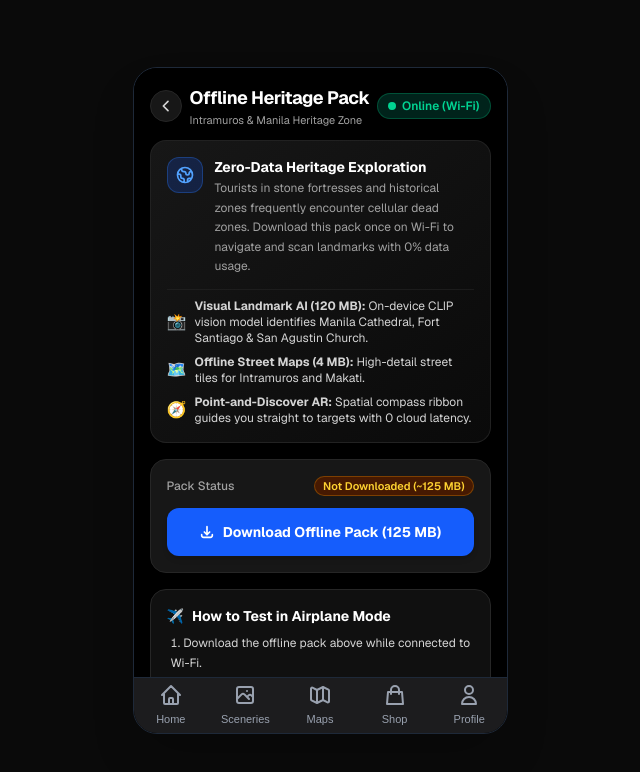
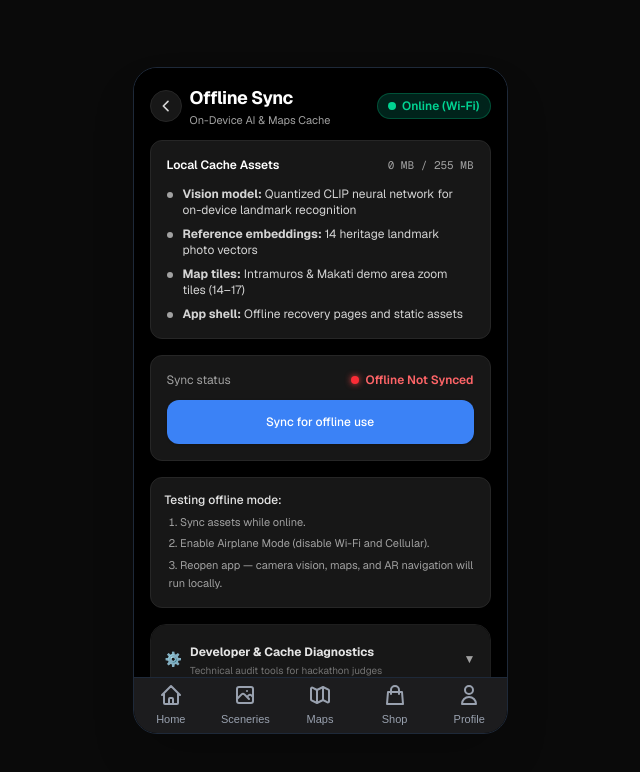
Before and after one commit to knet-the-traveller/ARWay, a Next.js app: page /offline-setup in a window 1280 px wide. Shown: the top 772 px of the page, without its empty margins (320-960 px from the left). Built offline with nearby package versions, Linux system fonts and the light colour scheme.

Commit message:
refactor(ui): update to production offline sync styling and Offline Not Sync badge

```diff
--- a/src/app/offline-setup/page.tsx
+++ b/src/app/offline-setup/page.tsx
@@ -209,8 +209,8 @@ export default function OfflineSetupPage() {
               </svg>
             </Link>
             <div>
-              <h1 className="text-lg font-bold text-white tracking-tight">Offline Heritage Pack</h1>
-              <p className="text-[11px] text-neutral-400">Intramuros & Manila Heritage Zone</p>
+              <h1 className="text-lg font-bold text-white tracking-tight">Offline Sync</h1>
+              <p className="text-[11px] text-neutral-400">On-Device AI & Maps Cache</p>
             </div>
           </div>
           <div suppressHydrationWarning className={`px-2.5 py-1 rounded-full text-xs font-semibold flex items-center gap-1.5 ${(mounted ? isOnline : true) ? "bg-emerald-950/80 text-emerald-400 border border-emerald-500/30" : "bg-sky-950/80 text-sky-400 border border-sky-500/30"
@@ -220,132 +220,116 @@ export default function OfflineSetupPage() {
           </div>
         </div>
 
-        {/* VALUE PROPOSITION HERO CARD */}
-        <section className="bg-gradient-to-br from-neutral-900 to-neutral-950 border border-neutral-800/80 rounded-2xl p-4 mb-4 shadow-lg">
-          <div className="flex items-start gap-3 mb-3">
-            <div className="w-9 h-9 rounded-xl bg-blue-600/20 border border-blue-500/30 flex items-center justify-center shrink-0 text-blue-400">
-              <svg className="w-5 h-5" fill="none" stroke="currentColor" viewBox="0 0 24 24" strokeWidth="2">
-                <path strokeLinecap="round" strokeLinejoin="round" d="M3.055 11H5a2 2 0 012 2v1a2 2 0 002 2 2 2 0 012 2v2.945M8 3.935V5.5A2.5 2.5 0 0010.5 8h.5a2 2 0 012 2 2 2 0 104 0 2 2 0 012-2h1.064M15 20.488V18a2 2 0 012-2h3.064M21 12a9 9 0 11-18 0 9 9 0 0118 0z" />
-              </svg>
-            </div>
-            <div>
-              <h2 className="text-sm font-bold text-white">Zero-Data Heritage Exploration</h2>
-              <p className="text-xs text-neutral-400 mt-0.5 leading-relaxed">
-                Tourists in stone fortresses and historical zones frequently encounter cellular dead zones. Download this pack once on Wi-Fi to navigate and scan landmarks with 0% data usage.
-              </p>
-            </div>
-          </div>
-
-          <div className="space-y-2 pt-2 border-t border-neutral-800/60 text-xs">
-            <div className="flex items-center gap-2 text-neutral-300">
-              <span className="text-base shrink-0">📸</span>
-              <span><strong>Visual Landmark AI (120 MB):</strong> On-device CLIP vision model identifies Manila Cathedral, Fort Santiago & San Agustin Church.</span>
-            </div>
-            <div className="flex items-center gap-2 text-neutral-300">
-              <span className="text-base shrink-0">🗺️</span>
-              <span><strong>Offline Street Maps (4 MB):</strong> High-detail street tiles for Intramuros and Makati.</span>
-            </div>
-            <div className="flex items-center gap-2 text-neutral-300">
-              <span className="text-base shrink-0">🧭</span>
-              <span><strong>Point-and-Discover AR:</strong> Spatial compass ribbon guides you straight to targets with 0 cloud latency.</span>
-            </div>
-          </div>
-        </section>
-
-        {/* PRIMARY DOWNLOAD / STATUS CARD */}
-        <section className="bg-neutral-900 border border-neutral-800 rounded-2xl p-4 mb-4 space-y-3">
-          <div className="flex justify-between items-center text-xs">
-            <span className="text-neutral-400 font-medium">Pack Status</span>
-            <span suppressHydrationWarning className={`font-semibold px-2 py-0.5 rounded-full text-[11px] ${
-              isPackInstalled
-                ? "bg-emerald-950 text-emerald-400 border border-emerald-500/30"
-                : "bg-amber-950 text-amber-300 border border-amber-500/30"
-            }`}>
-              {isPackInstalled ? "Installed & Ready" : "Not Downloaded (~125 MB)"}
+        {/* ASSETS SUMMARY CARD */}
+        <section className="bg-neutral-900 border border-neutral-800 rounded-xl p-4 mb-4">
+          <div className="flex justify-between items-center mb-3">
+            <h2 className="text-xs font-semibold text-white">Local Cache Assets</h2>
+            <span suppressHydrationWarning className="text-[11px] font-mono text-neutral-400">
+              {storageInfo.usedMb} MB / {storageInfo.quotaMb || 10240} MB
             </span>
           </div>
 
-          {/* Download Button */}
+          <ul className="space-y-2 text-xs text-neutral-300">
+            <li className="flex items-start gap-2.5">
+              <span className="w-1.5 h-1.5 rounded-full bg-neutral-400 mt-1.5 shrink-0" />
+              <span><strong>Vision model:</strong> Quantized CLIP neural network for on-device landmark recognition</span>
+            </li>
+            <li className="flex items-start gap-2.5">
+              <span className="w-1.5 h-1.5 rounded-full bg-neutral-400 mt-1.5 shrink-0" />
+              <span><strong>Reference embeddings:</strong> 14 heritage landmark photo vectors</span>
+            </li>
+            <li className="flex items-start gap-2.5">
+              <span className="w-1.5 h-1.5 rounded-full bg-neutral-400 mt-1.5 shrink-0" />
+              <span><strong>Map tiles:</strong> Intramuros & Makati demo area zoom tiles (14–17)</span>
+            </li>
+            <li className="flex items-start gap-2.5">
+              <span className="w-1.5 h-1.5 rounded-full bg-neutral-400 mt-1.5 shrink-0" />
+              <span><strong>App shell:</strong> Offline recovery pages and static assets</span>
+            </li>
+          </ul>
+        </section>
+
+        {/* SYNC ACTION CARD */}
+        <section className="bg-neutral-900 border border-neutral-800 rounded-xl p-4 mb-4 space-y-3">
+          <div className="flex justify-between items-center text-xs">
+            <span className="text-neutral-400">Sync status</span>
+            <span suppressHydrationWarning className={`font-semibold flex items-center gap-1.5 text-xs ${
+              isPackInstalled ? "text-emerald-400" : "text-red-400"
+            }`}>
+              <span className={`w-2 h-2 rounded-full ${isPackInstalled ? "bg-emerald-400 shadow-[0_0_6px_#10b981]" : "bg-red-500 shadow-[0_0_6px_#ef4444]"}`} />
+              <span>{isPackInstalled ? "Offline Synced" : "Offline Not Synced"}</span>
+            </span>
+          </div>
+
+          {/* Sync Button */}
           <button
             onClick={handlePrepare}
             disabled={!(mounted ? isOnline : true) || isPreparing}
-            className={`w-full h-12 rounded-xl font-bold text-sm transition-all flex items-center justify-center gap-2 shadow-md ${
+            className={`w-full h-11 rounded-xl font-medium text-xs transition-all flex items-center justify-center gap-2 shadow-sm ${
               !(mounted ? isOnline : true)
                 ? "bg-neutral-800 text-neutral-500 cursor-not-allowed"
                 : isPreparing
-                  ? "bg-blue-600/60 text-white cursor-wait animate-pulse"
+                  ? "bg-blue-600/60 text-white cursor-wait"
                   : isPackInstalled
-                    ? "bg-neutral-800 hover:bg-neutral-700 text-white border border-neutral-700 active:scale-[0.98]"
-                    : "bg-blue-600 hover:bg-blue-500 text-white active:scale-[0.98]"
+                    ? "bg-neutral-800 hover:bg-neutral-750 text-neutral-200 border border-neutral-700 active:bg-neutral-700"
+                    : "bg-[#3b82f6] hover:bg-blue-600 text-white active:bg-blue-700"
             }`}
           >
             {isPreparing ? (
               <>
-                <svg className="w-4 h-4 animate-spin text-white" fill="none" viewBox="0 0 24 24">
+                <svg className="w-3.5 h-3.5 animate-spin" fill="none" viewBox="0 0 24 24">
                   <circle className="opacity-25" cx="12" cy="12" r="10" stroke="currentColor" strokeWidth="4" />
                   <path className="opacity-75" fill="currentColor" d="M4 12a8 8 0 018-8v8H4z" />
                 </svg>
-                <span>Downloading Heritage Pack...</span>
+                <span>Syncing offline data...</span>
               </>
             ) : isPackInstalled ? (
-              <>
-                <span>🔄</span>
-                <span>Update / Re-download Heritage Pack</span>
-              </>
+              <span>Re-sync offline data</span>
             ) : (
-              <>
-                <svg className="w-4 h-4 text-white" fill="none" stroke="currentColor" viewBox="0 0 24 24" strokeWidth="2.5">
-                  <path strokeLinecap="round" strokeLinejoin="round" d="M4 16v1a3 3 0 003 3h10a3 3 0 003-3v-1m-4-4l-4 4m0 0l-4-4m4 4V4" />
-                </svg>
-                <span>Download Offline Pack (125 MB)</span>
-              </>
+              <span>Sync for offline use</span>
             )}
           </button>
 
           {mounted && !isOnline && (
             <p className="text-amber-400 text-xs text-center font-medium">
-              Connect to Wi-Fi once to download or update the offline pack.
+              Connect to Wi-Fi to sync offline assets.
             </p>
           )}
 
-          {/* PROGRESS ROWS (VISIBLE DURING/AFTER DOWNLOAD) */}
+          {/* PROGRESS ROWS (VISIBLE DURING/AFTER SYNC) */}
           {(isPreparing || prepSummary) && (
-            <div className="bg-neutral-950/80 border border-neutral-800 rounded-xl p-3 space-y-2.5 text-xs mt-3">
-              {/* Step 1: Pages */}
+            <div className="bg-neutral-950 border border-neutral-800 rounded-lg p-3 space-y-2 text-xs mt-3">
               <div>
-                <div className="flex justify-between text-neutral-300 font-medium mb-1">
-                  <span>1. App Shell & Screens</span>
-                  <span>{step1Progress.count} / {step1Progress.total}</span>
+                <div className="flex justify-between text-neutral-300 mb-0.5">
+                  <span>App shell</span>
+                  <span className="font-mono text-neutral-400">{step1Progress.count}/{step1Progress.total}</span>
                 </div>
                 <p className="text-neutral-500 text-[11px] truncate">{step1Progress.label}</p>
                 {step1Progress.err && <p className="text-red-400 text-[11px]">{step1Progress.err}</p>}
               </div>
 
-              {/* Step 2: Images */}
               <div>
-                <div className="flex justify-between text-neutral-300 font-medium mb-1">
-                  <span>2. Heritage Reference Photos</span>
-                  <span>{step2Progress.count} photos</span>
+                <div className="flex justify-between text-neutral-300 mb-0.5">
+                  <span>Reference photos</span>
+                  <span className="font-mono text-neutral-400">{step2Progress.count}</span>
                 </div>
                 <p className="text-neutral-500 text-[11px] truncate">{step2Progress.label}</p>
                 {step2Progress.err && <p className="text-red-400 text-[11px]">{step2Progress.err}</p>}
               </div>
 
-              {/* Step 3: AI Model */}
               <div>
-                <div className="flex justify-between text-neutral-300 font-medium mb-1">
-                  <span>3. On-Device Vision Model</span>
-                  <span>{step3Progress.done ? "Ready" : "..."}</span>
+                <div className="flex justify-between text-neutral-300 mb-0.5">
+                  <span>Vision model</span>
+                  <span className="font-mono text-neutral-400">{step3Progress.done ? "Ready" : "..."}</span>
                 </div>
                 <p className="text-neutral-500 text-[11px] truncate">{step3Progress.label}</p>
                 {step3Progress.err && <p className="text-red-400 text-[11px]">{step3Progress.err}</p>}
               </div>
 
-              {/* Step 4: Map Tiles */}
               <div>
-                <div className="flex justify-between text-neutral-300 font-medium mb-1">
-                  <span>4. Offline Street Map Tiles</span>
-                  <span>{step4Progress.count} tiles</span>
+                <div className="flex justify-between text-neutral-300 mb-0.5">
+                  <span>Map tiles</span>
+                  <span className="font-mono text-neutral-400">{step4Progress.count}</span>
                 </div>
                 <p className="text-neutral-500 text-[11px] truncate">{step4Progress.label}</p>
                 {step4Progress.err && <p className="text-red-400 text-[11px]">{step4Progress.err}</p>}
@@ -354,23 +338,19 @@ export default function OfflineSetupPage() {
           )}
 
           {prepSummary && (
-            <div className="p-2.5 bg-emerald-950/50 border border-emerald-500/30 text-emerald-300 text-xs rounded-xl flex items-center gap-2">
-              <span className="text-base">✅</span>
-              <span>{prepSummary}</span>
+            <div className="p-2.5 bg-emerald-950/40 border border-emerald-500/30 text-emerald-300 text-xs rounded-lg">
+              {prepSummary}
             </div>
           )}
         </section>
 
-        {/* AIRPLANE MODE INSTRUCTIONS FOR TOURISTS & JUDGES */}
-        <section className="bg-neutral-900/70 border border-neutral-800 rounded-2xl p-4 mb-4 text-xs space-y-2">
-          <div className="flex items-center gap-2 font-bold text-white text-sm">
-            <span>✈️</span>
-            <span>How to Test in Airplane Mode</span>
-          </div>
-          <ol className="list-decimal list-inside space-y-1 text-neutral-300 leading-relaxed pl-1">
-            <li>Download the offline pack above while connected to Wi-Fi.</li>
-            <li>Turn <strong>Airplane Mode ON</strong> (turn Wi-Fi and Cellular data off).</li>
-            <li>Force close and reopen the app — the map, camera scanner, and AR navigation run 100% locally.</li>
+        {/* AIRPLANE MODE INSTRUCTIONS */}
+        <section className="bg-neutral-900 border border-neutral-800 rounded-xl p-3.5 mb-4 text-xs space-y-1.5">
+          <div className="font-medium text-neutral-200">Testing offline mode:</div>
+          <ol className="list-decimal list-inside space-y-1 text-neutral-400 leading-relaxed pl-1 text-[11px]">
+            <li>Sync assets while online.</li>
+            <li>Enable Airplane Mode (disable Wi-Fi and Cellular).</li>
+            <li>Reopen app — camera vision, maps, and AR navigation will run locally.</li>
           </ol>
         </section>
 
--- a/src/components/LandmarkScanner.tsx
+++ b/src/components/LandmarkScanner.tsx
@@ -246,39 +246,39 @@ export default function LandmarkScanner({ video, arActive }: LandmarkScannerProp
 
         {/* Left Column */}
         <div className="flex flex-col gap-2 items-start max-w-[65%]">
-          {/* Offline Status / Download Pack Button */}
+          {/* Offline Sync Status Badge */}
           <Link
             href="/offline-setup"
             className={`pointer-events-auto backdrop-blur-md rounded-full px-3 py-1.5 flex items-center shadow-md border transition-all active:scale-95 ${
               !isOfflineReady
-                ? "bg-neutral-900/95 border-amber-500/60 text-amber-200 shadow-amber-950/30"
+                ? "bg-black/75 border-red-500/40 text-red-200 shadow-red-950/20"
                 : isOnline
                   ? "bg-black/75 border-emerald-500/40 text-emerald-300 shadow-emerald-950/20"
-                  : "bg-sky-950/90 border-sky-400/50 text-sky-200 shadow-sky-950/30"
+                  : "bg-black/75 border-sky-400/50 text-sky-200 shadow-sky-950/20"
             }`}
             title={
               !isOfflineReady
-                ? "Download map tiles & AI landmark model for offline travel"
+                ? "Tap to sync offline maps and on-device AI"
                 : isOnline
-                  ? "Offline maps and on-device AI are saved on this phone"
-                  : "Running 100% on-device with zero internet data"
+                  ? "Offline assets synced to device"
+                  : "Running 100% on-device (offline)"
             }
           >
-            {!isOfflineReady ? (
-              <svg className="w-3.5 h-3.5 mr-1.5 shrink-0 text-amber-300 animate-bounce" fill="none" stroke="currentColor" viewBox="0 0 24 24" strokeWidth="2.5">
-                <path strokeLinecap="round" strokeLinejoin="round" d="M4 16v1a3 3 0 003 3h10a3 3 0 003-3v-1m-4-4l-4 4m0 0l-4-4m4 4V4" />
-              </svg>
-            ) : isOnline ? (
-              <span className="w-2 h-2 rounded-full mr-2 shrink-0 bg-emerald-400 animate-pulse shadow-[0_0_6px_#10b981]" />
-            ) : (
-              <span className="text-xs mr-1.5 shrink-0">✈️</span>
-            )}
+            <span
+              className={`w-2 h-2 rounded-full mr-2 shrink-0 ${
+                !isOfflineReady
+                  ? "bg-red-500 shadow-[0_0_6px_#ef4444]"
+                  : isOnline
+                    ? "bg-emerald-400 shadow-[0_0_6px_#10b981]"
+                    : "bg-sky-400 shadow-[0_0_6px_#38bdf8]"
+              }`}
+            />
             <span className="text-[11px] font-semibold whitespace-nowrap">
               {!isOfflineReady
-                ? "Download Offline Pack"
+                ? "Offline Not Sync"
                 : isOnline
-                  ? "Offline Pack Ready"
-                  : "On-Device Mode (Offline)"}
+                  ? "Offline Synced"
+                  : "Offline Mode"}
             </span>
           </Link>
 
--- a/src/components/ProfileMenu.tsx
+++ b/src/components/ProfileMenu.tsx
@@ -88,8 +88,8 @@ export default function ProfileMenu({ onClose, onSignOut }: ProfileMenuProps) {
                 </svg>
               </div>
               <div className="flex flex-col">
-                <span className="text-[15px] font-medium text-white">Offline Mode & Data</span>
-                <span className="text-[11px] text-gray-400">Download AI model & demo tiles</span>
+                <span className="text-[15px] font-medium text-white">Offline Sync</span>
+                <span className="text-[11px] text-gray-400">Sync local AI model & map tiles</span>
               </div>
             </div>
             <ChevronRightIcon className="w-5 h-5 text-gray-500" />
```
